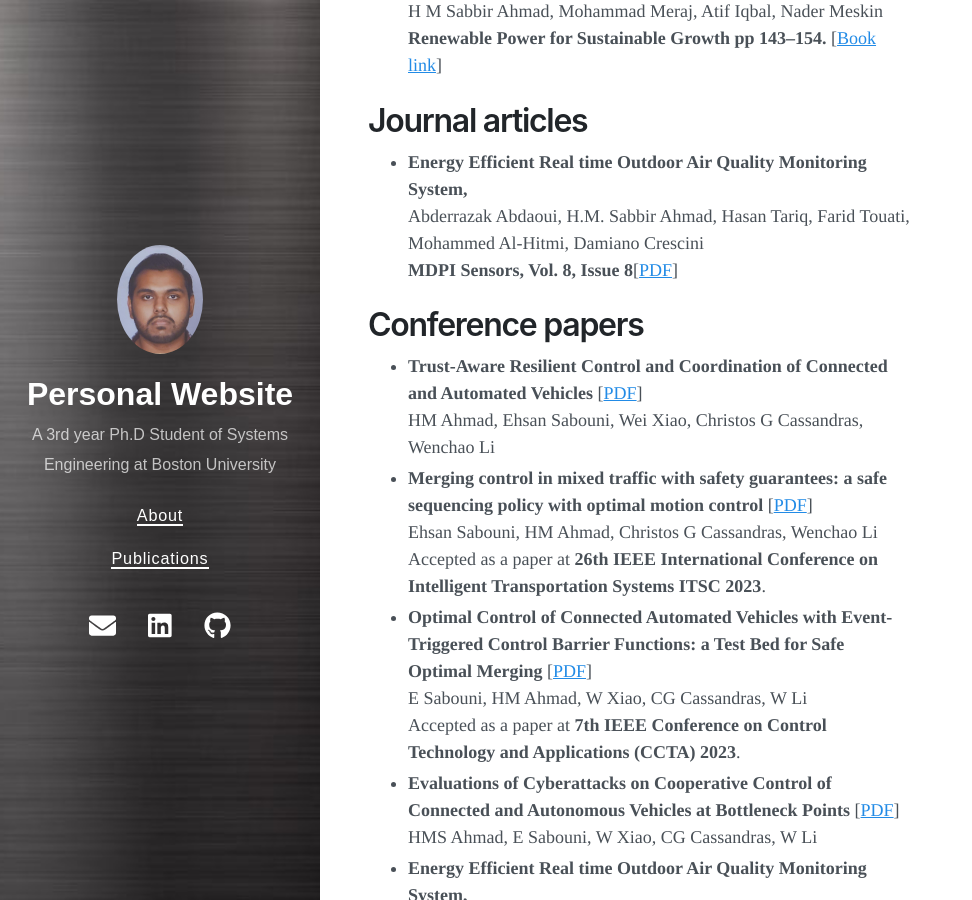
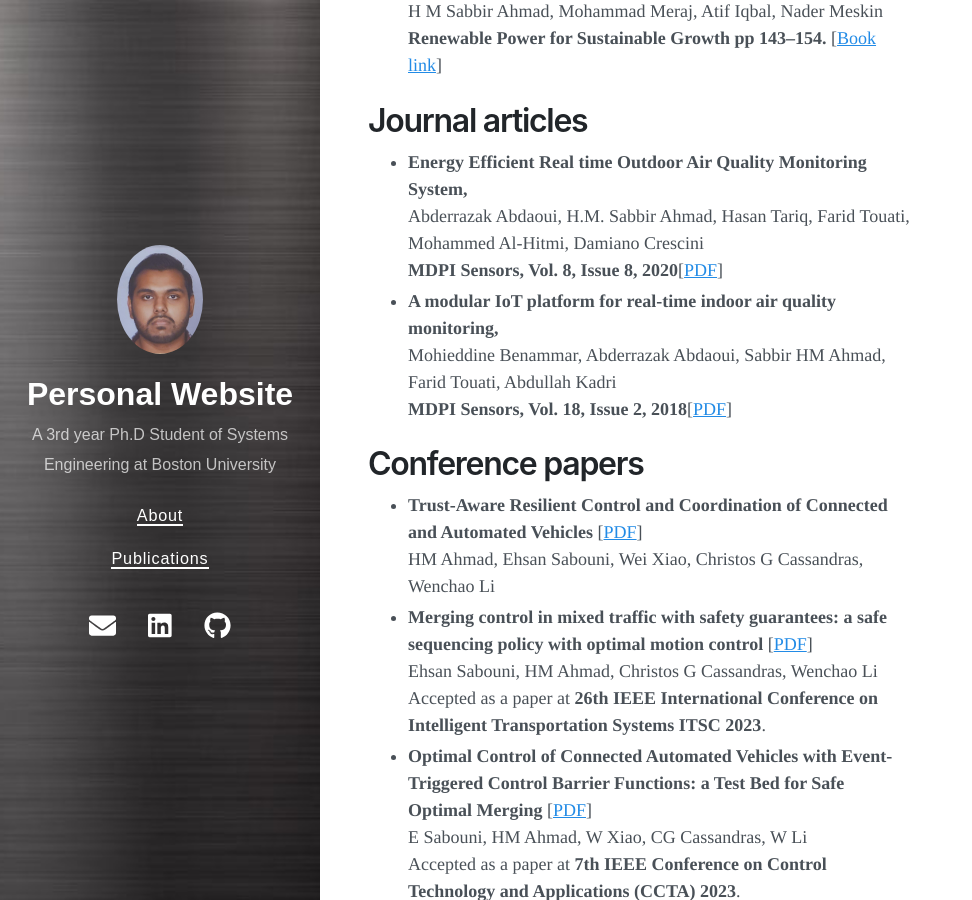
Before and after one commit to SabbirAhmad26/sabbirahmad26.github.io, a Jekyll site: the page built from publications.md, in a window 1280 px wide and 900 px high, scrolled down 325 px. Shown: the whole window, without its empty margins (0-972 px from the left). Built offline with Jekyll 4.4.1, drawn with Linux system fonts in a browser that asks for light colours; nearby versions of some CDN libraries.

Commit message:
Update publications.md

```diff
--- a/publications.md
+++ b/publications.md
@@ -13,7 +13,10 @@
 # Journal articles
 * **Energy Efficient Real time Outdoor Air Quality Monitoring System,**
   <br> Abderrazak Abdaoui, H.M. Sabbir Ahmad, Hasan Tariq, Farid Touati, Mohammed Al-Hitmi, Damiano Crescini
-  <br> **MDPI Sensors, Vol. 8, Issue 8**[<a href="https://www.mdpi.com/1424-8220/20/8/2341" target="top">PDF</a>]
+  <br> **MDPI Sensors, Vol. 8, Issue 8, 2020**[<a href="https://www.mdpi.com/1424-8220/20/8/2341" target="top">PDF</a>]
+* **A modular IoT platform for real-time indoor air quality monitoring,**
+  <br> Mohieddine Benammar, Abderrazak Abdaoui, Sabbir HM Ahmad, Farid Touati, Abdullah Kadri
+  <br> **MDPI Sensors, Vol. 18, Issue 2, 2018**[<a href="https://www.mdpi.com/1424-8220/20/8/2341" target="top">PDF</a>]
 
 # Conference papers
 * **Trust-Aware Resilient Control and Coordination of Connected and Automated Vehicles** [<a href="https://arxiv.org/pdf/2305.16818.pdf" target="_blank">PDF</a>]
```
